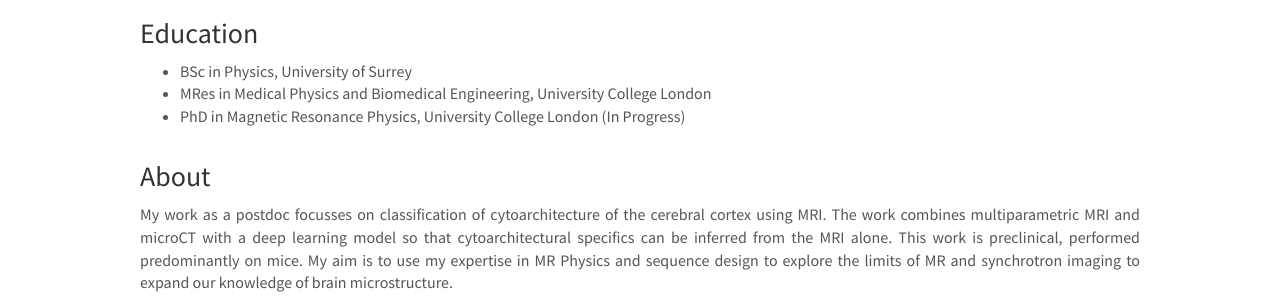
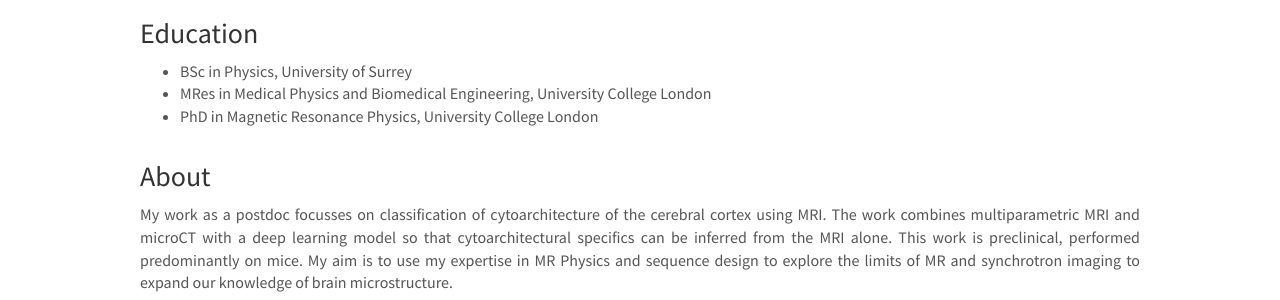
Before and after one commit to MaP-science/MaPWebsite, a Jekyll site: the page built from _pages/team/_posts/2023-11-15-emma.md, in a window 1280 px wide and 1168 px high. Shown: the part 600-900 px from the top of the window. Built offline with Jekyll 4.4.1, drawn with Linux system fonts in a browser that asks for light colours; nearby versions of some CDN libraries; a style sheet for code colours, icons or effects is not loaded.

```diff
--- a/_pages/team/_posts/2023-11-15-emma.md
+++ b/_pages/team/_posts/2023-11-15-emma.md
@@ -16,7 +16,7 @@ social:
 education:
  - BSc in Physics, University of Surrey
  - MRes in Medical Physics and Biomedical Engineering, University College London
- - PhD in Magnetic Resonance Physics, University College London (In Progress)
+ - PhD in Magnetic Resonance Physics, University College London
 ---
 
 My work as a postdoc focusses on classification of cytoarchitecture of the cerebral cortex using MRI. The work combines multiparametric MRI and microCT with a deep learning model so that cytoarchitectural specifics can be inferred from the MRI alone. This work is preclinical, performed predominantly on mice. My aim is to use my expertise in MR Physics and sequence design to explore the limits of MR and synchrotron imaging to expand our knowledge of brain microstructure.
```
Also changed, not shown: _pages/team/_posts/2024-10-01-joao.md (added, +21 -0 lines), images/team/joao.jpg (added).
